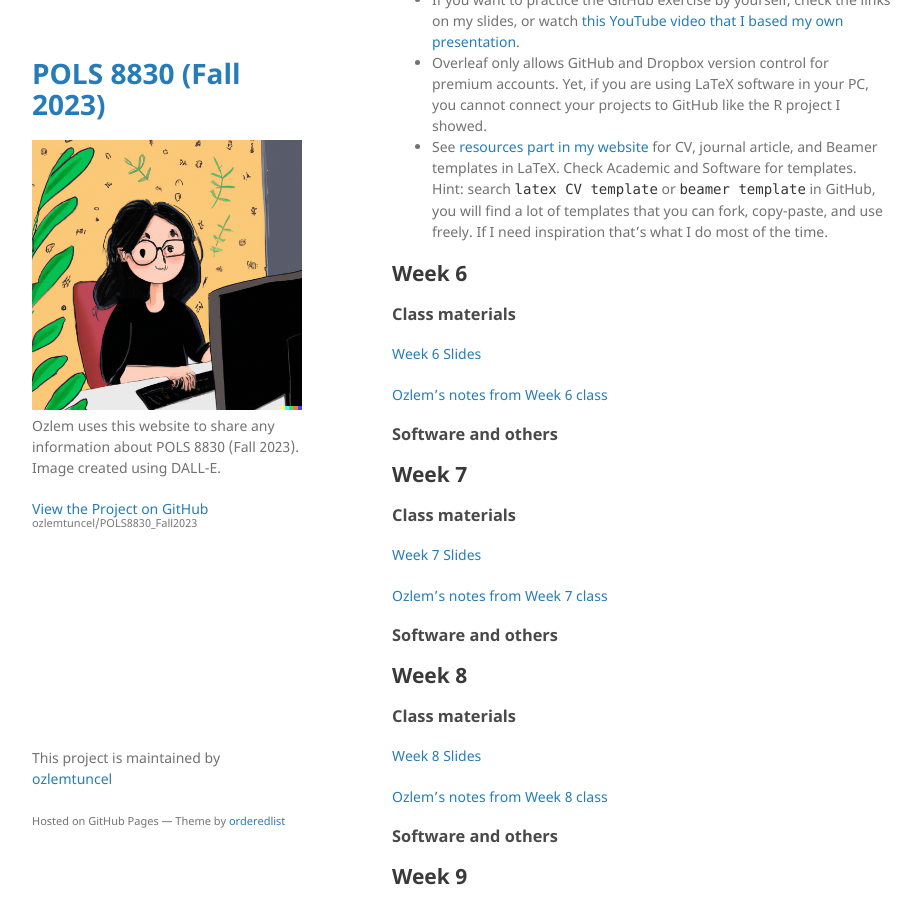
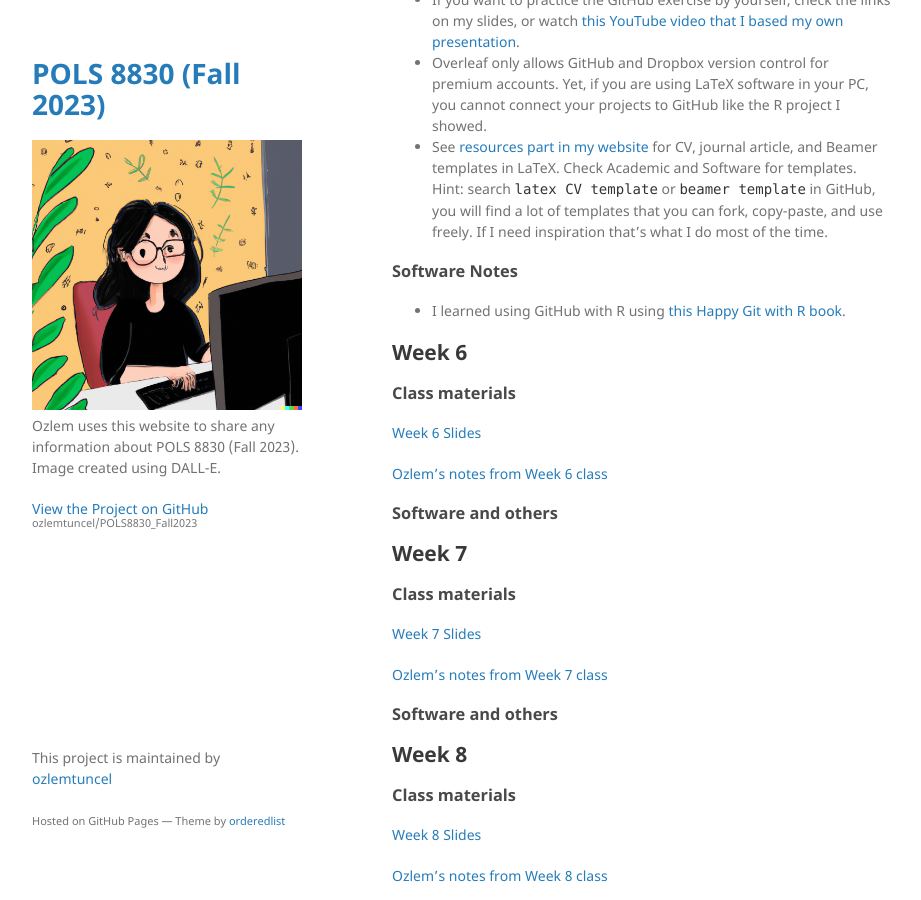
Before and after one commit to ozlemtuncel/POLS8830_Fall2023, a Jekyll site: the page built from index.md, in a window 1280 px wide and 900 px high, scrolled down 2585 px. Shown: the whole window, without its empty margins (178-1099 px from the left). Built offline with Jekyll 4.4.1, drawn with Linux system fonts in a browser that asks for light colours; our own code applies the rules of GitHub Pages for plain Markdown files.

Commit message:
Update index.md
add happy git with R

```diff
--- a/index.md
+++ b/index.md
@@ -100,6 +100,9 @@ R scripts for Week 4: [Script I](docs/Week4_Logit_Probit_Models_tidy.R) & [Scrip
 - Overleaf only allows GitHub and Dropbox version control for premium accounts. Yet, if you are using LaTeX software in your PC, you cannot connect your projects to GitHub like the R project I showed.
 - See [resources part in my website](https://ozlemtuncel.github.io/resources/) for CV, journal article, and Beamer templates in LaTeX. Check Academic and Software for templates. Hint: search ``latex CV template`` or ``beamer template`` in GitHub, you will find a lot of templates that you can fork, copy-paste, and use freely. If I need inspiration that's what I do most of the time.
 
+### Software Notes
+- I learned using GitHub with R using [this Happy Git with R book](https://happygitwithr.com/).
+
 ## Week 6
 
 ### Class materials
```
